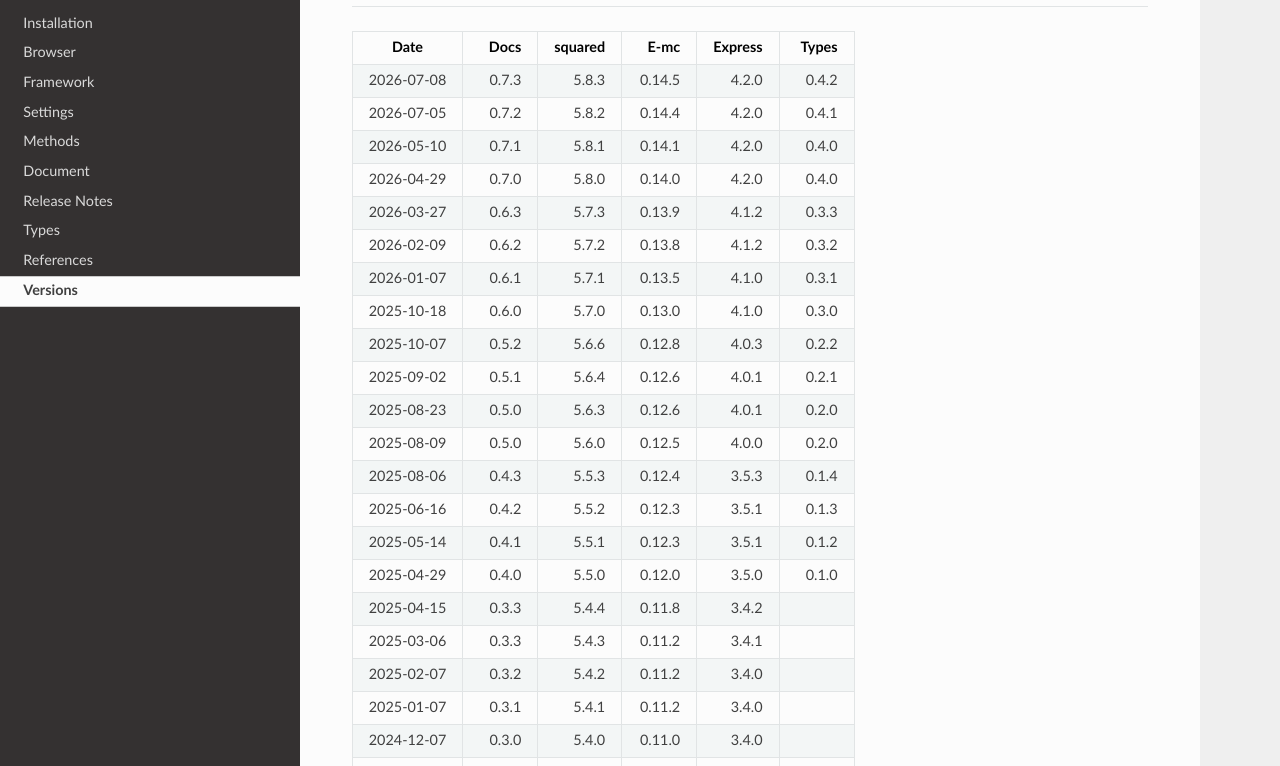
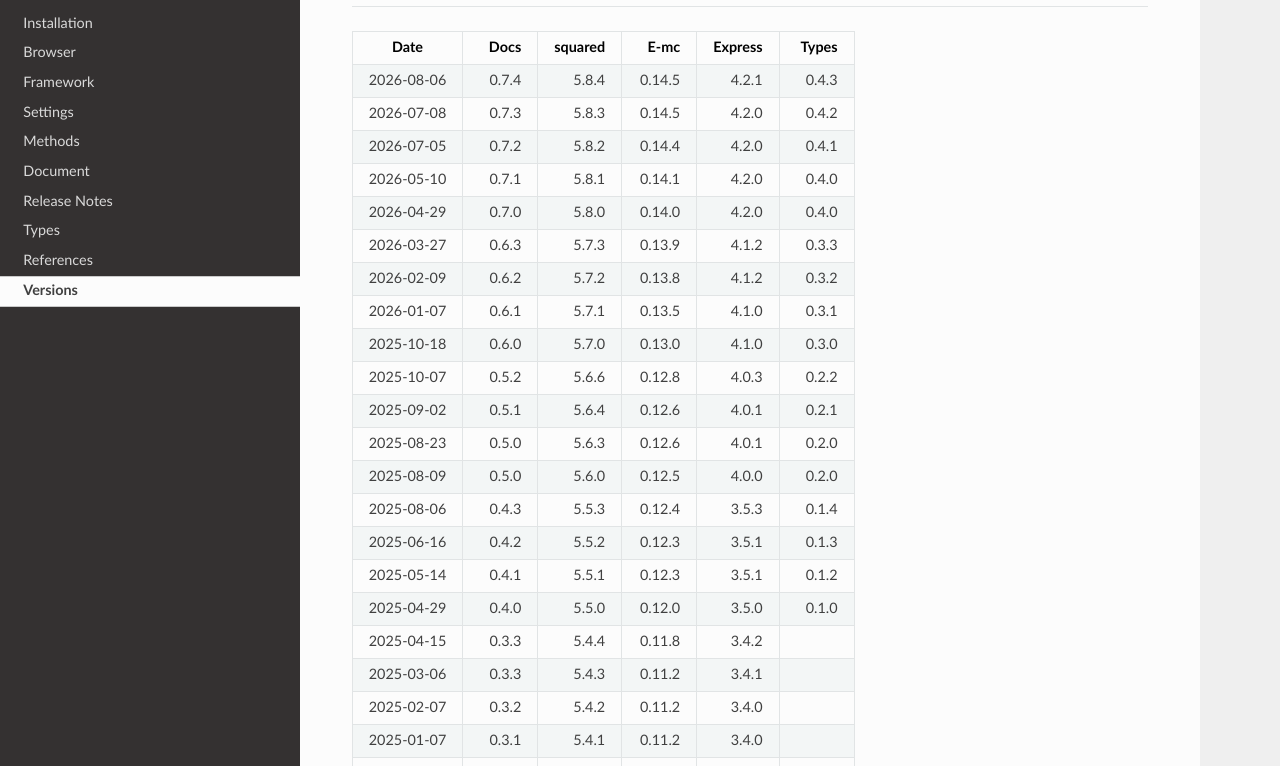
Before and after one commit to anpham6/android-docs, a Sphinx documentation site: the page built from source/versions.rst, in a window 1280 px wide and 900 px high, cut to the strip 134-900 px from the top of the window. Built offline with Sphinx 7.4.7 and the Read the Docs theme 3.1.0, drawn with Linux system fonts in a browser that asks for light colours.

Commit message:
Publish: android-docs @ 0.7.4

```diff
--- a/source/conf.py
+++ b/source/conf.py
@@ -9,7 +9,7 @@
 project = 'squared'
 copyright = 'squared 2026'
 author = 'An Pham'
-release = '5.8.3'
+release = '5.8.4'
 
 # -- General configuration ---------------------------------------------------
 # https://www.sphinx-doc.org/en/master/usage/configuration.html#general-configuration
--- a/source/versions.rst
+++ b/source/versions.rst
@@ -7,6 +7,7 @@ Versions
 ========== ======== ======== ======== ======== ========
    Date      Docs    squared     E-mc  Express    Types
 ========== ======== ======== ======== ======== ========
+2026-08-06    0.7.4    5.8.4   0.14.5    4.2.1    0.4.3
 2026-07-08    0.7.3    5.8.3   0.14.5    4.2.0    0.4.2
 2026-07-05    0.7.2    5.8.2   0.14.4    4.2.0    0.4.1
 2026-05-10    0.7.1    5.8.1   0.14.1    4.2.0    0.4.0
```
Also changed, not shown: README.md (+1 -0 lines).
